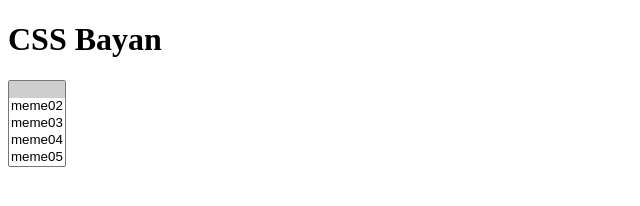
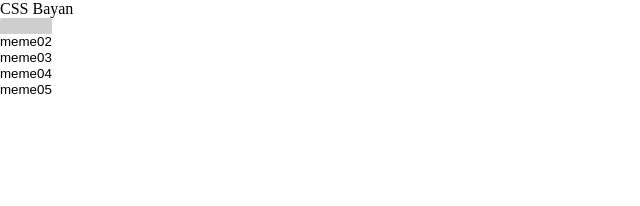
Before and after one commit to maxsimusprime/cssBayan, a plain HTML site: page index.html in a window 1280 px wide. Shown: the whole page, without its empty margins (0-640 px from the left). Drawn offline with Linux system fonts and the light colour scheme.

Commit message:
feat: add cascade styles to reset.css (Sun, Mar 12, 2023 18:31:41 PM)

```diff
--- a/css/reset.css
+++ b/css/reset.css
@@ -0,0 +1,20 @@
+* {
+	margin: 0;
+	padding: 0;
+	border: 0;
+}
+h1,h2,h3,h4,h5,h6 {
+	font-weight: inherit;
+	font-size: inherit;
+}
+img {
+	vertical-align: top;
+}
+select {
+    -webkit-appearance: none;
+    -moz-appearance: none;
+    appearance: none;
+    overflow-y: auto;
+    border: none;
+    outline: none;
+}
--- a/index.html
+++ b/index.html
@@ -7,13 +7,6 @@
     <link rel="stylesheet" href="css/reset.css">
     <link rel="stylesheet" href="css/style.css">
     <title>CSS Bayan</title>
-    <style>
-        select {
-            -webkit-appearance: none;
-            -moz-appearance: none;
-            appearance: none;
-        }
-    </style>
 </head>
 <body>
     <header>
```
